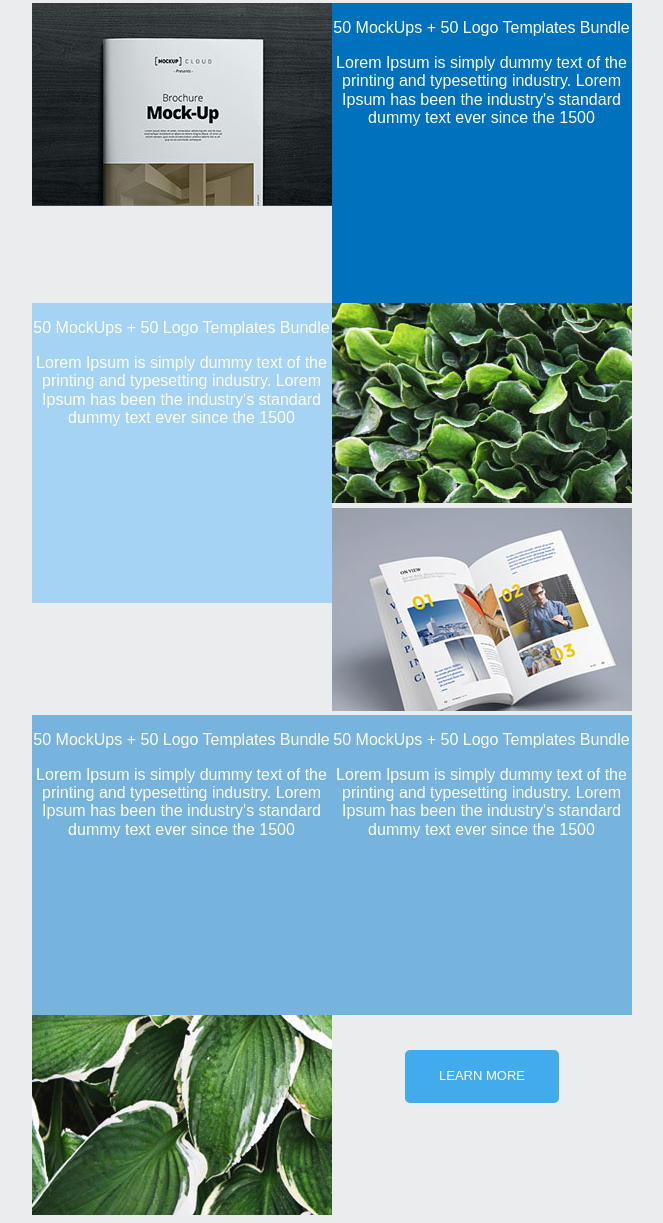
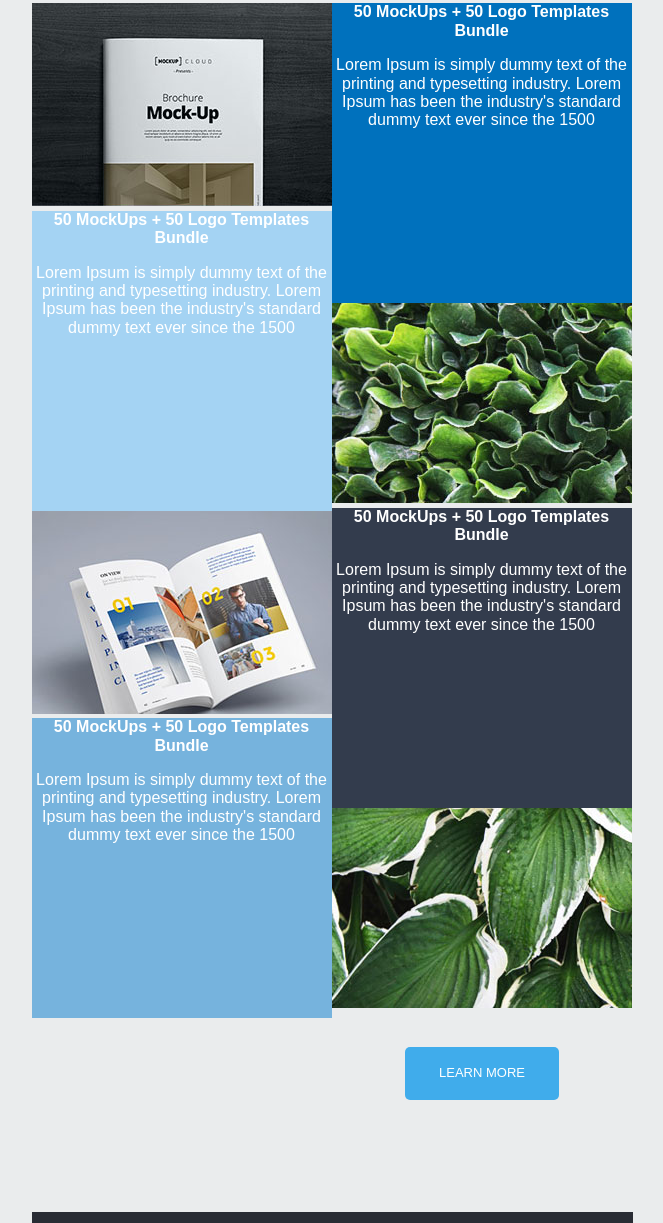
Before and after one commit to Kajoha/landingPage, a website: page index.html in a window 1280 px wide. Shown: the part 1631-2854 px from the top of the page, without its empty margins (308-971 px from the left). Drawn offline with Linux system fonts and the light colour scheme.

Commit message:
New style newsroom

```diff
--- a/index.html
+++ b/index.html
@@ -44,53 +44,50 @@
         <div id="newsroom" class="margin center">
           <div class="interMargin">
             <h2>Our Newsroom</h2>
-            <p class="p-unique" style="color: #888888;">Lorem Ipsum is simply dummy text of the printing
+            <p class="primary">Lorem Ipsum is simply dummy text of the printing
             and typesetting industry has been the industry's standard</p>
           </div>
-          <div class="float">
+          <div id="columnOne" class="float">
             <img src="img/one.jpg" alt="">
-          </div>
-          <div id="blue" class="styleW float">
-            <p>50 MockUps + 50 Logo
+            <div id="blueClear" class="styleW secondary">
+              <p class="unique">50 MockUps + 50 Logo
                 Templates Bundle</p>
               <p>Lorem Ipsum is simply
                 dummy text of the printing
                 and typesetting industry. Lorem Ipsum has been the industry's standard dummy text ever since the 1500
               </p>
             </div>
-          <div id="blueClear" class="styleW float">
-            <p>50 MockUps + 50 Logo
+            <img src="img/three.jpg" alt="">
+            <div id="blueTwo" class="styleW secondary">
+              <p class="unique">50 MockUps + 50 Logo
                 Templates Bundle</p>
               <p>Lorem Ipsum is simply
                 dummy text of the printing
                 and typesetting industry. Lorem Ipsum has been the industry's standard dummy text ever since the 1500
               </p>
             </div>
-          <div class="float">
-            <img src="img/two.jpg" alt="">
           </div>
-          <div class="float">
-            <img src="img/three.jpg" alt="">
-          </div>
-          <div id="blueTwo" class="styleW float">
-            <p>50 MockUps + 50 Logo
+          <div id="columnTwo" class="float">
+            <div id="blue" class="styleW secondary">
+              <p class="unique">50 MockUps + 50 Logo
                 Templates Bundle</p>
               <p>Lorem Ipsum is simply
                 dummy text of the printing
                 and typesetting industry. Lorem Ipsum has been the industry's standard dummy text ever since the 1500
               </p>
             </div>
-          <div id="blueTwo" class="styleW float">
-            <p>50 MockUps + 50 Logo
+            <img src="img/two.jpg" alt="">
+            <div id="blueDark" class="styleW secondary">
+              <p class="unique">50 MockUps + 50 Logo
                 Templates Bundle</p>
               <p>Lorem Ipsum is simply
                 dummy text of the printing
                 and typesetting industry. Lorem Ipsum has been the industry's standard dummy text ever since the 1500
               </p>
             </div>
-          <div class="float">
             <img src="img/four.jpg" alt="">
           </div>
+
           <button type="submit" value="submit">Learn More</button>
         </div>
         <div id="wrapper-gallery" class="margin center">
--- a/sass/partial/_newsroom.scss
+++ b/sass/partial/_newsroom.scss
@@ -1,15 +1,3 @@
-.p-unique {
-  font-size: $size-font;
-  color: $color-font-primary;
-}
-
-#newsroom {
-  p {
-    font-size: $size-font;
-    color: $color-secondary;
-  }
-}
-
 .styleW {
   width: 300px;
   height: 300px;
@@ -27,6 +15,10 @@
   background-color: #A4D3F3;
 }
 
+#blueDark {
+  background-color: #333C4D;
+}
+
 #blueTwo {
   background-color: #76B3DD;
 }
@@ -35,3 +27,8 @@ button {
   background-color: #40ACEB;
   @include button-general;
 }
+
+.unique {
+  margin: 0;
+  font-weight: bold;
+}
```
Also changed, not shown: public/css/styles.css. Lines whose indentation alone changed are shown as unchanged.
